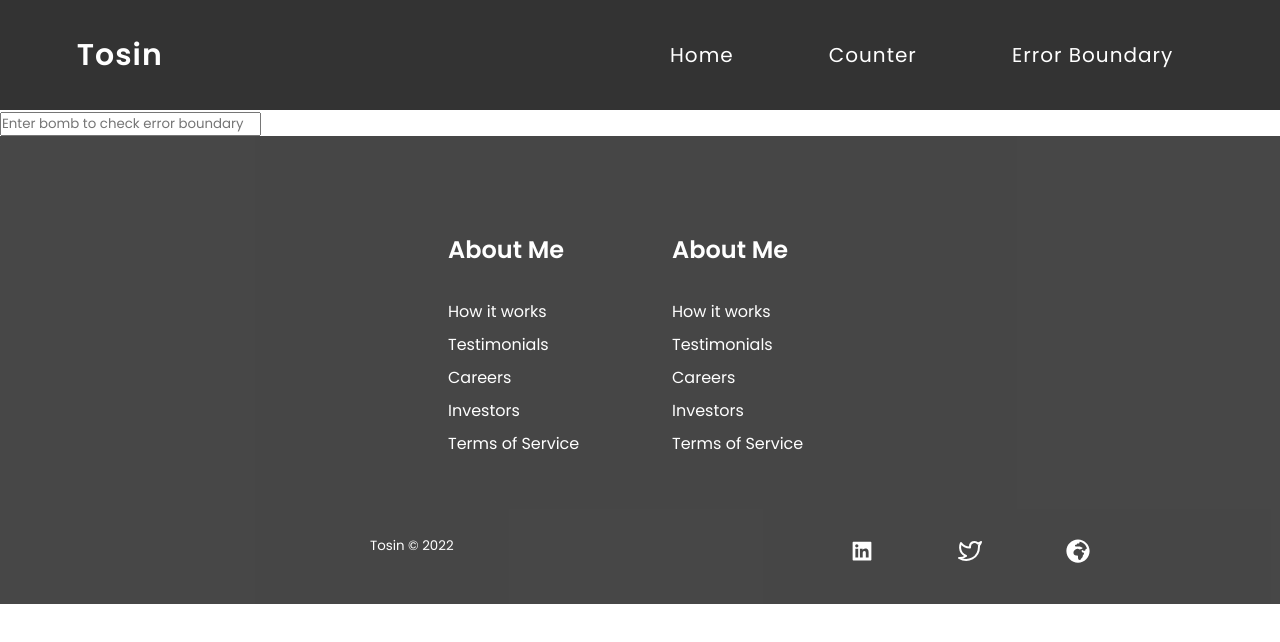
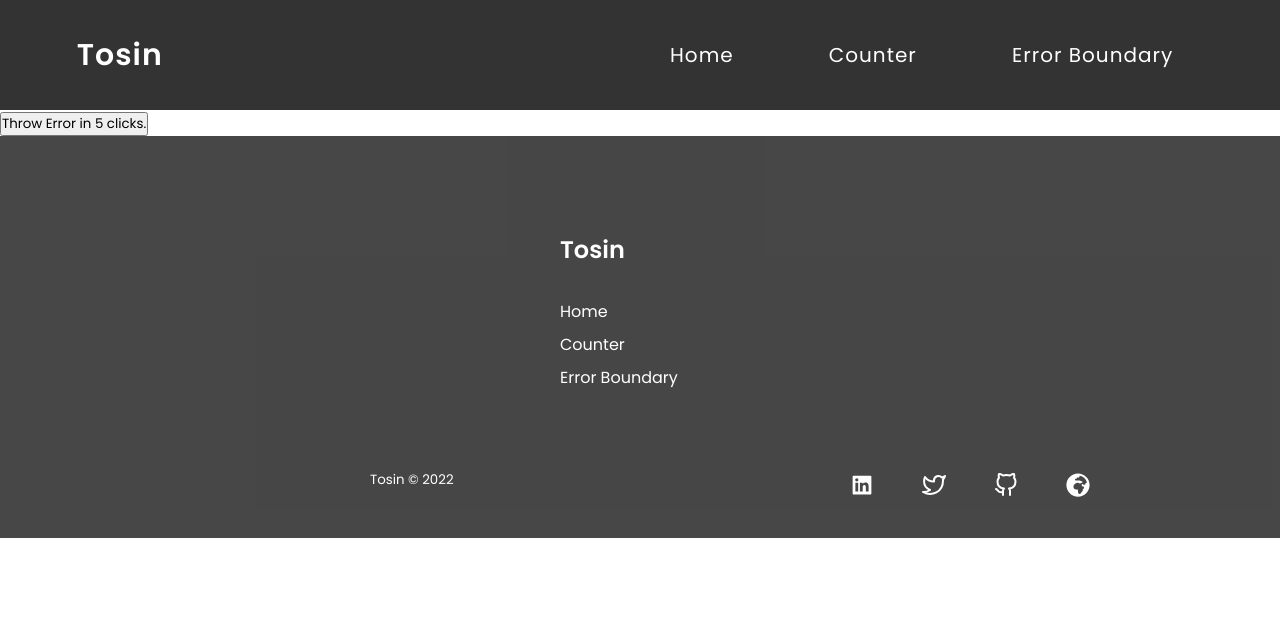
Before and after one commit to Jizzyjay/AltSchool-Second-Exam, a React (Create React App) app: page /error in a window 1280 px wide. Shown: the top 642 px of the page. Built offline with nearby package versions, Linux system fonts and the light colour scheme.

Commit message:
Error Boundary

```diff
--- a/package.json
+++ b/package.json
@@ -11,6 +11,7 @@
     "@testing-library/user-event": "^13.5.0",
     "react": "^18.2.0",
     "react-dom": "^18.2.0",
+    "react-helmet-async": "^1.3.0",
     "react-icon": "^1.0.0",
     "react-icons": "^4.6.0",
     "react-router-dom": "^6.4.2",
--- a/public/index.html
+++ b/public/index.html
@@ -8,6 +8,7 @@
     <meta
       name="description"
       content="Web site created using create-react-app"
+      data-rh="true"
     />
     <link rel="apple-touch-icon" href="%PUBLIC_URL%/logo192.png" />
     <link rel="manifest" href="%PUBLIC_URL%/manifest.json" />
--- a/src/App.js
+++ b/src/App.js
@@ -2,7 +2,8 @@ import React from "react"
 import Navbar from "./Components/Navbar"
 import Home from "./Components/Home"
 import Counter from "./Components/Counter"
-import Error from "./Components/Error"
+import ErrorPage from "./Components/ErrorPage"
+import NotFound from './Components/NotFound'
 import { BrowserRouter as Router, Routes, Route } from "react-router-dom"
 import Footer from "./Components/Footer"
 
@@ -15,7 +16,8 @@ function App() {
         <Routes>
           <Route path='/' element={<Home />} />
           <Route path='/counter' element={<Counter />} />
-          <Route path='/error' element={<Error />} />
+          <Route path='/error' element={<ErrorPage />} />
+          <Route path='*' element={<NotFound />} />
         </Routes>
         <Footer />
       </Router>
--- a/src/Components/Counter.jsx
+++ b/src/Components/Counter.jsx
@@ -1,12 +1,18 @@
 import React from "react";
 import useCounter from "./useCounter";
 import "../Styles/Counter.css";
+import { Helmet } from "react-helmet-async";
 
 export default function Counter() {
   const { count, dispatch, ACTIONS } = useCounter();
 
   return (
     <div>
+{/*
+    <Helmet>
+      <title>Counter</title>
+      <meta name="description" content="Counter page" />
+    </Helmet> */}
       <div className="counter-container">
         <input
           type="text"
@@ -20,7 +26,7 @@ export default function Counter() {
           <button
             className="add-btn"
             onClick={() => {
-              dispatch({ type: ACTIONS.INCREASE });
+              dispatch({ type: ACTIONS.ADD });
             }}
           >
             Increment
@@ -28,7 +34,7 @@ export default function Counter() {
           <button
             className="dlt-btn"
             onClick={() => {
-              dispatch({ type: ACTIONS.DECREASE });
+              dispatch({ type: ACTIONS.REDUCE });
             }}
           >
             Decrement
--- a/src/Components/Error.jsx
+++ b/src/Components/Error.jsx
@@ -1,23 +1,20 @@
-import React, { useState } from "react";
+// import React from "react";
+// import "./Fallback.scss";
 
-export default function TestError() {
-  const [errorText, setErrorText] = useState("");
+const Error = ({ componentStack, error }) => (
+  <section className="fallback">
+    <header className="fallback__header">
+      <h3 className="fallback__title">Oops! An error occured!</h3>
+    </header>
+    <div className="fallback__body">
+      <p>
+        <strong>Error:</strong> {error.toString()}
+      </p>
+      <p>
+        <strong>Stacktrace:</strong> {componentStack}
+      </p>
+    </div>
+  </section>
+);
 
-  function handleError(e) {
-    if (e.target.value.toUpperCase() === "BOMB") {
-      setErrorText("BOMB");
-    }
-  }
-  if (errorText === "BOMB") {
-    throw new Error("Error Boundary. Checked.");
-  }
-  return (
-    <div className="test-error">
-      <input
-        onChange={handleError}
-        type="text"
-        placeholder="Enter bomb to check error boundary"
-      />
-    </div>
-  );
-}
+export default Error;
--- /dev/null
+++ b/src/Components/ErrorPage.jsx
@@ -0,0 +1,27 @@
+import React, { useState } from "react";
+// import Button from "@material-ui/core/Button";
+
+const ErrorPage = () => {
+  const [count, setCount] = useState(5);
+
+  const errorPageClickHandler = e => {
+    e.preventDefault();
+    setCount(count - 1);
+  };
+
+  if (count <= 0) {
+    throw new Error("ErrorPage threw an error!");
+  }
+
+  return (
+    <button
+      color="primary"
+      variant="outlined"
+      onClick={e => errorPageClickHandler(e)}
+    >
+      Throw Error in {count} clicks.
+    </button>
+  );
+};
+
+export default ErrorPage;
--- a/src/Components/Footer.jsx
+++ b/src/Components/Footer.jsx
@@ -1,69 +1,62 @@
-import React from 'react'
-import { Link } from 'react-router-dom'
-import '../Styles/Footer.css'
-import { FiTwitter } from 'react-icons/fi'
-import { AiFillLinkedin } from 'react-icons/ai'
-import { FaGlobeAfrica } from 'react-icons/fa'
-
+import React from "react";
+import { Link } from "react-router-dom";
+import "../Styles/Footer.css";
+import { FiTwitter, FiGithub } from "react-icons/fi";
+import { AiFillLinkedin } from "react-icons/ai";
+import { FaGlobeAfrica } from "react-icons/fa";
 
 function Footer() {
   return (
-    <div className='container'>
-        <div className='footer-link-wrapper'>
-            <div className='footer-link-items'>
-                <h2>About Me</h2>
-                <Link to='/'>How it works</Link>
-                <Link to='/'>Testimonials</Link>
-                <Link to='/'>Careers</Link>
-                <Link to='/'>Investors</Link>
-                <Link to='/'>Terms of Service</Link>
+    <div className="container">
+      <div className="footer-link-wrapper">
+        <div className="footer-link-items">
+          <h2>Tosin </h2>
+          <Link to="/">Home</Link>
+          <Link to="/counter">Counter</Link>
+          <Link to="/error">Error Boundary</Link>
         </div>
-            <div className='footer-link-items'>
-                <h2>About Me</h2>
-                <Link to='/'>How it works</Link>
-                <Link to='/'>Testimonials</Link>
-                <Link to='/'>Careers</Link>
-                <Link to='/'>Investors</Link>
-                <Link to='/'>Terms of Service</Link>
       </div>
-
-        </div>
-        <section className='social-media'>
-            <div className='social-media-wrap'>
-                {/* <div className='footer-logo'>
-                    <Link to='/' className='social-logo'>
-                        Tosin &nbsp;
-                    </Link>
-                </div> */}
-            <small className='website-rights'>Tosin © 2022</small>
-                <div className='social-icons'>
-                    <Link className='social-icons-link linkedin'
-                    to='/'
-                    target='_blank'
-                    aria-label='Linkedin'
+      <section className="social-media">
+        <div className="social-media-wrap">
+          <small className="website-rights">Tosin © 2022</small>
+          <div className="social-icons">
+            <Link
+              className="social-icons-link linkedin"
+              to="https://www.linkedin.com/in/ekunolajohn/"
+              target="_blank"
+              aria-label="Linkedin"
             >
               <AiFillLinkedin />
             </Link>
-                    <Link className='social-icons-link twitter'
-                    to='/'
-                    target='_blank'
-                    aria-label='Twitter'
+            <Link
+              className="social-icons-link twitter"
+              to="https://twitter.com/Oluwatosin_Ej"
+              target="_blank"
+              aria-label="Twitter"
             >
               <FiTwitter />
             </Link>
-                    <Link className='social-icons-link website'
-                    to='/'
-                    target='_blank'
-                    aria-label='Website'
+            <Link
+              className="social-icons-link github"
+              to="https://github.com/Jizzyjay"
+              target="_blank"
+              aria-label="Github"
+            >
+              <FiGithub />
+            </Link>
+            <Link
+              className="social-icons-link website"
+              to="https://www.johnekunola.com/"
+              target="_blank"
+              aria-label="Website"
             >
               <FaGlobeAfrica />
             </Link>
           </div>
         </div>
       </section>
-
     </div>
-    )
+  );
 }
 
-export default Footer
+export default Footer;
--- /dev/null
+++ b/src/Components/NotFound.jsx
@@ -0,0 +1,10 @@
+import React from "react";
+
+export default function Home() {
+  return (
+    <div>
+      <h1>Home Page</h1>
+
+    </div>
+  );
+}
--- a/src/Components/useCounter.jsx
+++ b/src/Components/useCounter.jsx
@@ -2,25 +2,27 @@ import { useReducer } from "react";
 
 const useCounter = () => {
   const ACTIONS = {
-    INCREASE: "increase",
-    DECREASE: "decrease",
+    ADD: "add",
+    REDUCE: "reduce",
     RESET: "reset",
-    SET_VALUE : "setValue"
+    SET_VALUE: "setValue",
   };
+
   function setValue(value, count) {
-    let num = Number(value)
-    if(String(num) === "NaN" || value === "") {
-        return count;
+    let num = Number(value);
+    if (String(num) === "NaN" || value === "") {
+      return count;
     }
     return num;
   }
+
   function reducer(count, action) {
     switch (action.type) {
       case ACTIONS.SET_VALUE:
         return setValue(action.payload, count);
-      case ACTIONS.INCREASE:
+      case ACTIONS.ADD:
         return ++count;
-      case ACTIONS.DECREASE:
+      case ACTIONS.REDUCE:
         return --count;
       case ACTIONS.RESET:
         return 0;
@@ -33,15 +35,3 @@ const useCounter = () => {
   return { count, dispatch, ACTIONS };
 };
 export default useCounter;
-
-/*
-
-Setup a custom counter hook with increment, decrement, reset,
-setValue functions with a valid UI and Implement a combination
-of states with a useReducer that implements a counter with the
-four evident features in the custom hook -  increment,
-decrement, reset, setValue. Implement a page for the
-custom hook, useReducer, 404, and a page to test error
-boundary and good SEO.
-
-*/
--- a/src/Styles/Counter.css
+++ b/src/Styles/Counter.css
@@ -22,6 +22,7 @@
     font-size: 1rem;
     font-weight: bold;
     border-radius: 5px;
+    cursor: pointer;
 }
 
 .counter-container button:hover {
--- a/src/Styles/Footer.css
+++ b/src/Styles/Footer.css
@@ -145,6 +145,7 @@
         margin: 0;
         padding: 10px;
         width: 100%;
+        cursor: pointer;
     }
 
     .footer-link-items > h2 {
--- a/src/index.js
+++ b/src/index.js
@@ -2,6 +2,7 @@ import React from 'react';
 import ReactDOM from 'react-dom';
 import './index.css';
 import App from './App';
+import { HelmetProvider } from 'react-helmet-async';
 
 ReactDOM.render(
   <React.StrictMode>
```
Also changed, not shown: 1 other file (tests, documents, lock files or other folders). Lines whose indentation alone changed are shown as unchanged.
